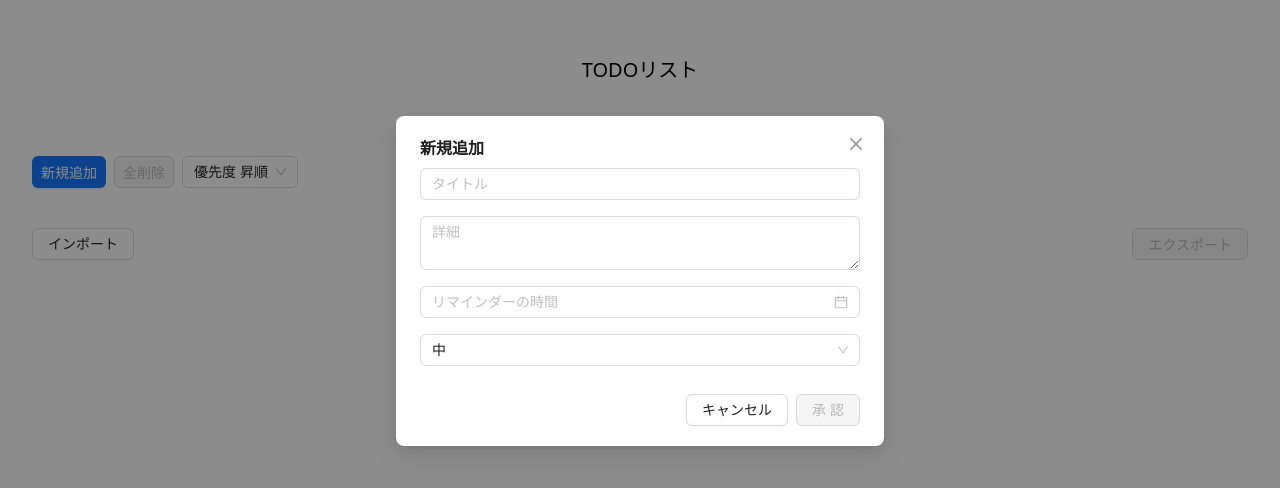
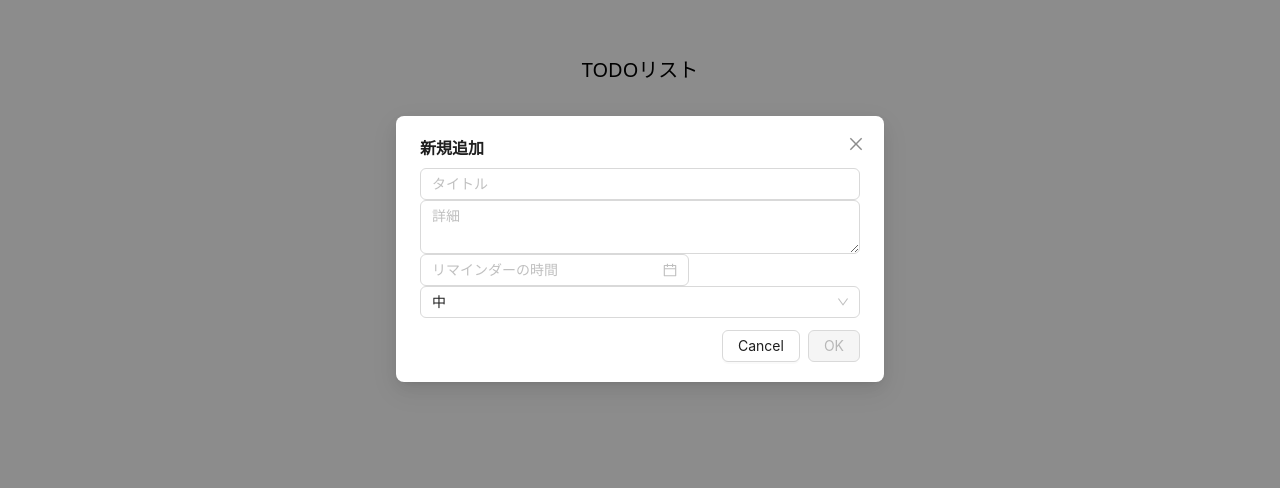
Before and after one commit to hamburger39/last_task, a Next.js app: page /todo in a window 1280 px wide. Both pictures are taken after a click on the button "新規追加". Shown: the top 488 px of the page. Built offline with nearby package versions, Linux system fonts and the light colour scheme.

Commit message:
fix:code

```diff
--- a/package.json
+++ b/package.json
@@ -3,7 +3,7 @@
   "version": "0.1.0",
   "private": true,
   "scripts": {
-    "dev": "next dev",
+    "dev": "next dev -H 0.0.0.0",
     "build": "next build",
     "start": "next start",
     "lint": "next lint,eslint . --ext .js,.jsx,.ts,.tsx",
--- a/src/app/todo/page.tsx
+++ b/src/app/todo/page.tsx
@@ -219,19 +219,21 @@ const Todo: FC = () => {
   };
 
   return (
-    <div className="px-4 py-8 flex flex-col">
-      <div className="flex items-center mb-6">
-          <CustomButton type="primary" onClick={showModal} className="mr-2 p-2">新規追加</CustomButton>
-          <CustomButton type="default" danger onClick={showDeleteAllModal} disabled={todos.length === 0} className='mr-2 p-2'>全削除</CustomButton>
-        <Select value={sortType} onChange={handleSortChange}>
+    <div className="p-4 max-w-md mx-auto">
+      <div className="flex mb-4 space-x-4">
+        <CustomButton type="primary" onClick={showModal}>新規追加</CustomButton>
+        <CustomButton type="default" danger onClick={showDeleteAllModal} disabled={todos.length === 0}>全削除</CustomButton>
+      </div>
+      <div className="flex mb-4 space-x-4">
+        <Select defaultValue="priorityAsc" onChange={handleSortChange} className="w-full">
           <Option value="priorityAsc">優先度 昇順</Option>
           <Option value="priorityDesc">優先度 降順</Option>
-          <Option value="createdAtAsc">作成日時 昇順</Option>
-          <Option value="createdAtDesc">作成日時 降順</Option>
+          <Option value="createdAtAsc">作成日 昇順</Option>
+          <Option value="createdAtDesc">作成日 降順</Option>
         </Select>
       </div>
       {sortedTodos.map((todo, index) => (
-        <div className="bg-white p-4 rounded shadow mb-4" key={index}>
+        <div className="flex flex-col border rounded-xl border-dominant shadow p-4 mb-4" key={index}>
           <p className="text-sm font-bold">{todo.value}</p>
           <p className="text-xs">{todo.detail}</p>
           <p className="text-xs">{todo.reminderTime ? toJST(todo.reminderTime) : ''}</p>
@@ -244,34 +246,30 @@ const Todo: FC = () => {
         </div>
       ))}
       <div className="flex justify-between mt-4">
-        <Upload customRequest={handleUpload} accept=".xlsx,.xlsm" fileList={[]}>
-          <CustomButton type="default" >インポート</CustomButton>
+        <Upload customRequest={handleUpload} accept=".xlsx,.xlsm">
+          <CustomButton type="default">インポート</CustomButton>
         </Upload>
         <CustomButton type="primary" onClick={showExportModal} disabled={todos.length === 0}>エクスポート</CustomButton>
       </div>
-      <CustomModal title={editIndex !== null ? "編集" : "新規追加"} open={isModalOpen} onOk={handleSubmit} onCancel={handleCancel} okButtonProps={{ disabled: !value.trim() }} okText="承認"
-        cancelText="キャンセル">
-        <CustomInput className="mb-4" value={value} onChange={(e) => setValue(e.target.value)} placeholder="タイトル" />
-        <CustomTextArea className="mb-4" value={detail} onChange={(e) => setDetail(e.target.value)} placeholder="詳細" />
+      <CustomModal title="新規追加" open={isModalOpen} onOk={handleSubmit} onCancel={handleCancel} okButtonProps={{ disabled: !value.trim() }}>
+        <CustomInput value={value} onChange={(e) => setValue(e.target.value)} placeholder="タイトル" />
+        <CustomTextArea value={detail} onChange={(e) => setDetail(e.target.value)} placeholder="詳細" />
         <DatePicker
           showTime
           value={reminderTime ? moment(reminderTime) : null}
           onChange={(date) => setReminderTime(date ? date.toISOString() : undefined)}
           placeholder="リマインダーの時間"
-          className="w-full mb-4"
         />
-        <Select value={priority} onChange={(value) => setPriority(value as PriorityOrder)} className="w-full mb-4">
+        <Select value={priority} onChange={(value) => setPriority(value as PriorityOrder)} className="w-full">
           <Option value="高">高</Option>
           <Option value="中">中</Option>
           <Option value="低">低</Option>
         </Select>
       </CustomModal>
-      <CustomModal title="全削除の確認" open={isDeleteAllModalOpen} onOk={handleDeleteAll} onCancel={handleCancelDeleteAll} okText="承認"
-        cancelText="キャンセル">
+      <CustomModal title="全削除の確認" open={isDeleteAllModalOpen} onOk={handleDeleteAll} onCancel={handleCancelDeleteAll}>
         <p>本当に全てのTODOを削除しますか？</p>
       </CustomModal>
-      <Modal title="エクスポートファイル名の入力" open={isExportModalOpen} onOk={handleExport} onCancel={() => setIsExportModalOpen(false)} okText="承認"
-        cancelText="キャンセル">
+      <Modal title="エクスポートファイル名の入力" open={isExportModalOpen} onOk={handleExport} onCancel={() => setIsExportModalOpen(false)}>
         <AntInput value={fileName} onChange={(e) => setFileName(e.target.value)} placeholder="ファイル名を入力" />
       </Modal>
     </div>
```
